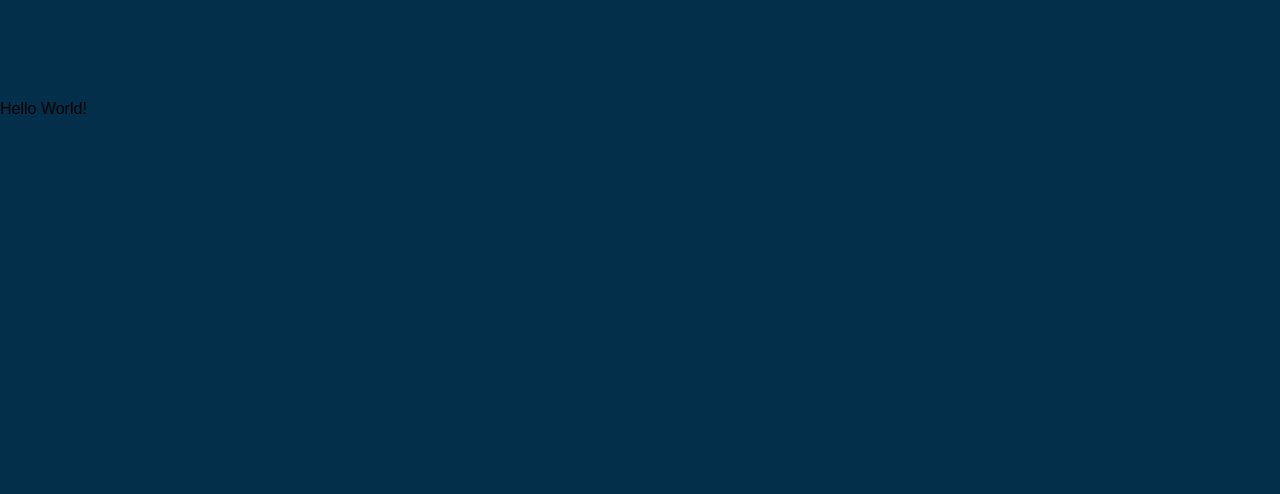
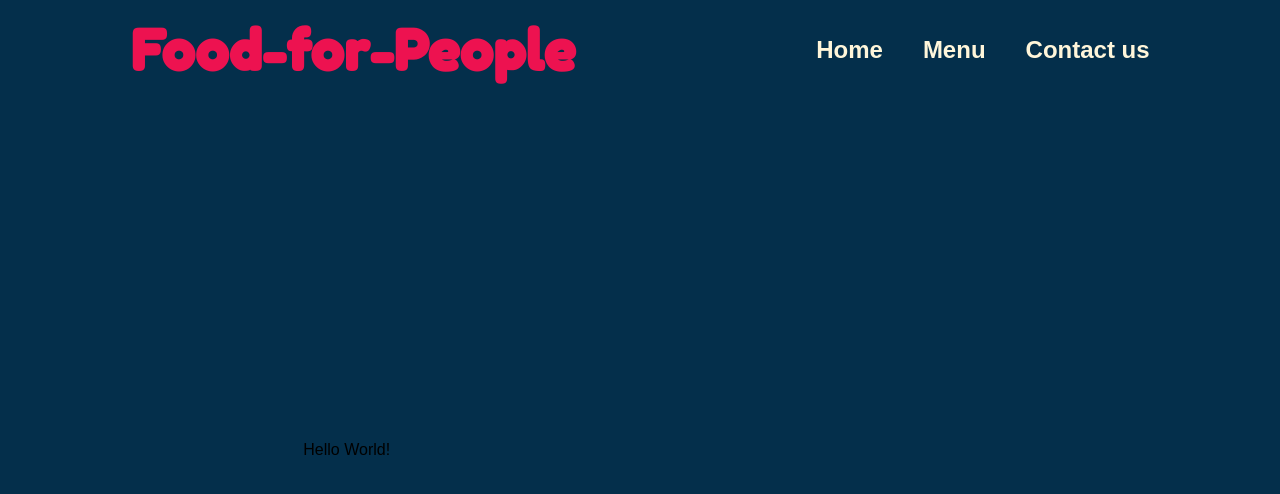
Before and after one commit to Ikanor1221/restaurant_page_project, a website built with webpack: page dist/index.html in a window 1280 px wide. Built offline with nearby package versions, Linux system fonts and the light colour scheme.

Commit message:
Implement header in HTML only

```diff
--- a/dist/index.html
+++ b/dist/index.html
@@ -4,10 +4,20 @@
     <meta charset="UTF-8">
     <script defer src="main.js"></script>
     <link rel="stylesheet" href="style.css">
+    <!-- <link href="https://fonts.googleapis.com/css2?family=Fredoka+One&display=swap" rel="stylesheet"> -->
+    <style>
+        </style>
 </head>
 <body>
     <div class="content" id="content">
-        <header></header>
+        <header>
+            <h1>Food-for-People</h1>
+            <ul class="links">
+                <li id="home">Home</li>
+                <li id="menu">Menu</li>
+                <li id="location">Contact us</li>
+            </ul>
+        </header>
         <!-- <div class="tabs">
             <div id="home_tab" class="active"></div> -->
             <!-- <div id="menu_tab" class=""></div>
@@ -16,3 +26,5 @@
     </div>
 </body>
 </html>
+
+<!-- TODO: add all assets including fonts and pictures to Webpack -->
--- a/dist/style.css
+++ b/dist/style.css
@@ -1,11 +1,21 @@
+@import url('https://fonts.googleapis.com/css2?family=Fredoka+One&display=swap');
+
 :root {
   --pink: #ed1250;
   --pale-yellow: #fff6da;
   --dark-blue: #042f4b;
   --orange: #fbc99d;
-  --fredoka: "Fredoka One", cursive;
+  --fredoka: "Fredoka One", sans-serif;
   --poppins: "Poppins", sans-serif;
-  --sansita: "Sansita Swashed", cursive;
+  --sansita: "Sansita Swashed", sans-serif;
+
+
+}
+
+
+
+li {
+  list-style: none;
 }
 
 * {
@@ -28,14 +38,43 @@ body {
 }
 
 header {
-    background-color: var(--dark-blue);
+  background-color: var(--dark-blue);
+  display: grid;
+  grid-template-columns: auto auto;
+  align-items: center;
+  justify-items: center;
+  padding: 10px;
 }
+
+h1 {
+  font-size: 3.5rem;
+  font-family: var(--fredoka);
+  color: var(--pink);
+  /* justify-self: start; */
+}
+
+.links {
+  display: grid;
+  grid-template-columns: auto auto auto;
+  gap: 40px;
+}
+
+.links > li {
+  font-weight: 700;
+  cursor: pointer;
+  color: var(--pale-yellow);
+  font-size: 1.5rem;
+  transition: 0.3s ease;
+}
+
+.links > li:hover {
+    color: var(--pink);
+  }
 
 .tabs {
   display: flex;
 }
 
 .active {
-  border: solid;
-  flex: 1;
+
 }
```
